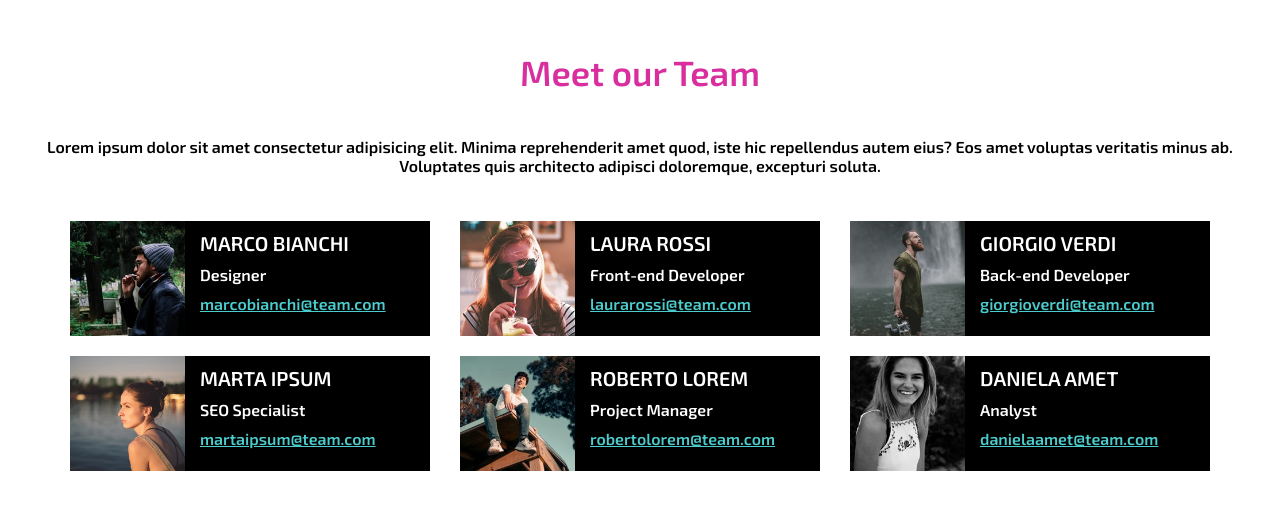
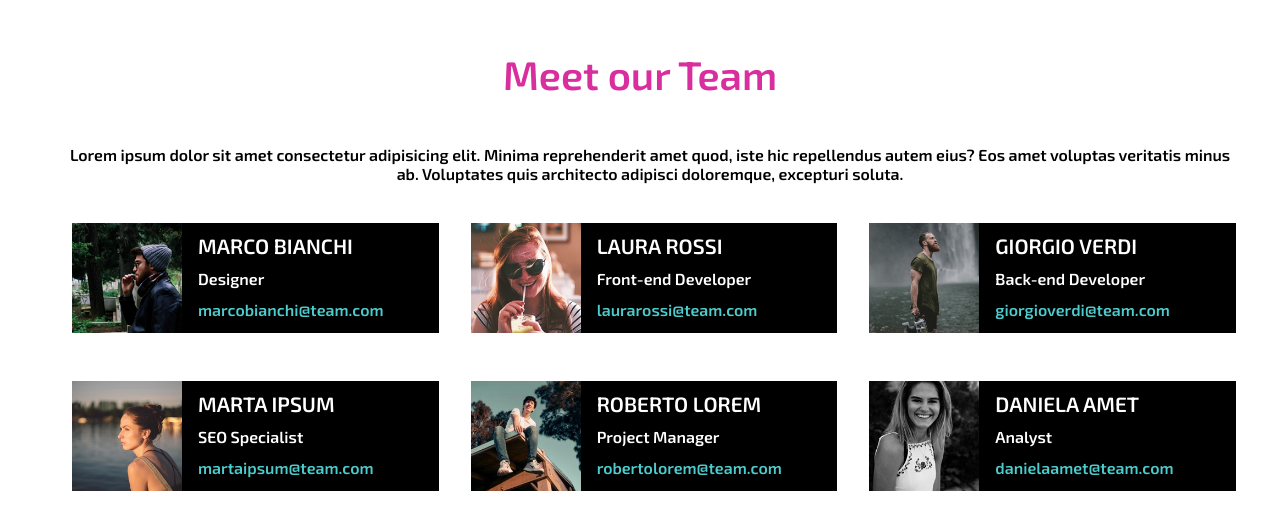
Before and after one commit to Lucacasamassima2001/html-css-float-cards, a plain HTML site: page index.html in a window 1280 px wide. Drawn offline with Linux system fonts and the light colour scheme.

Commit message:
semantic css adjustments

```diff
--- a/assets/style.css
+++ b/assets/style.css
@@ -9,24 +9,25 @@ body{
 
 .container{
     max-width: 1200px;
-    height: 800px;
+    height: 500px;
     margin: auto;
     text-align: center;
     box-sizing: border-box;
-    padding-top: 10px;
+    padding-top: .2em;
 }
 
 
 h1{
     color: rgb(217, 47, 158);
-    padding: 10px;
-    font-size: 35px;
+    padding: .3em;
+    font-size: 2.5em;
 }
 
 
 p{
-    padding-top: 10px;
-    padding-bottom: 30px;
+    padding-top: .5em;
+    padding-bottom: 1.5em;
+    margin-left: 20px;
 }
 
 
@@ -35,33 +36,40 @@ p{
 
 .card{
     text-align: left;
-    margin-left: 30px;
-    margin-bottom: 20px;
+    margin-left: 2em;
+    margin-bottom: 3em;
     float: left;
     color: white;
-    width: 360px;
-    height: 115px;
+    width: calc(1100px/3);
+    height: 110px;
     background-color: black;
 }
+
 
 .left{
     height: 100%;
     float: left;
-    padding-right: 15px;
+    padding-right: 1em;
 }
 
 .nome{
-    font-size: 20px;
+    font-size: 1.3em;
     font-weight: bold;
-    margin-top: 10px;
+    margin-top: .5em;
 }
 
+
 .role{
-    margin-top: 10px;
+    margin-top: .7em;
 }
 
 .email{
-    margin-top: 10px;
+    text-decoration: none;
+    margin-top: .7em;
     display: block;
     color: rgb(76, 204, 204);
 }
+
+.email:hover{
+    text-decoration: underline;
+}
```
